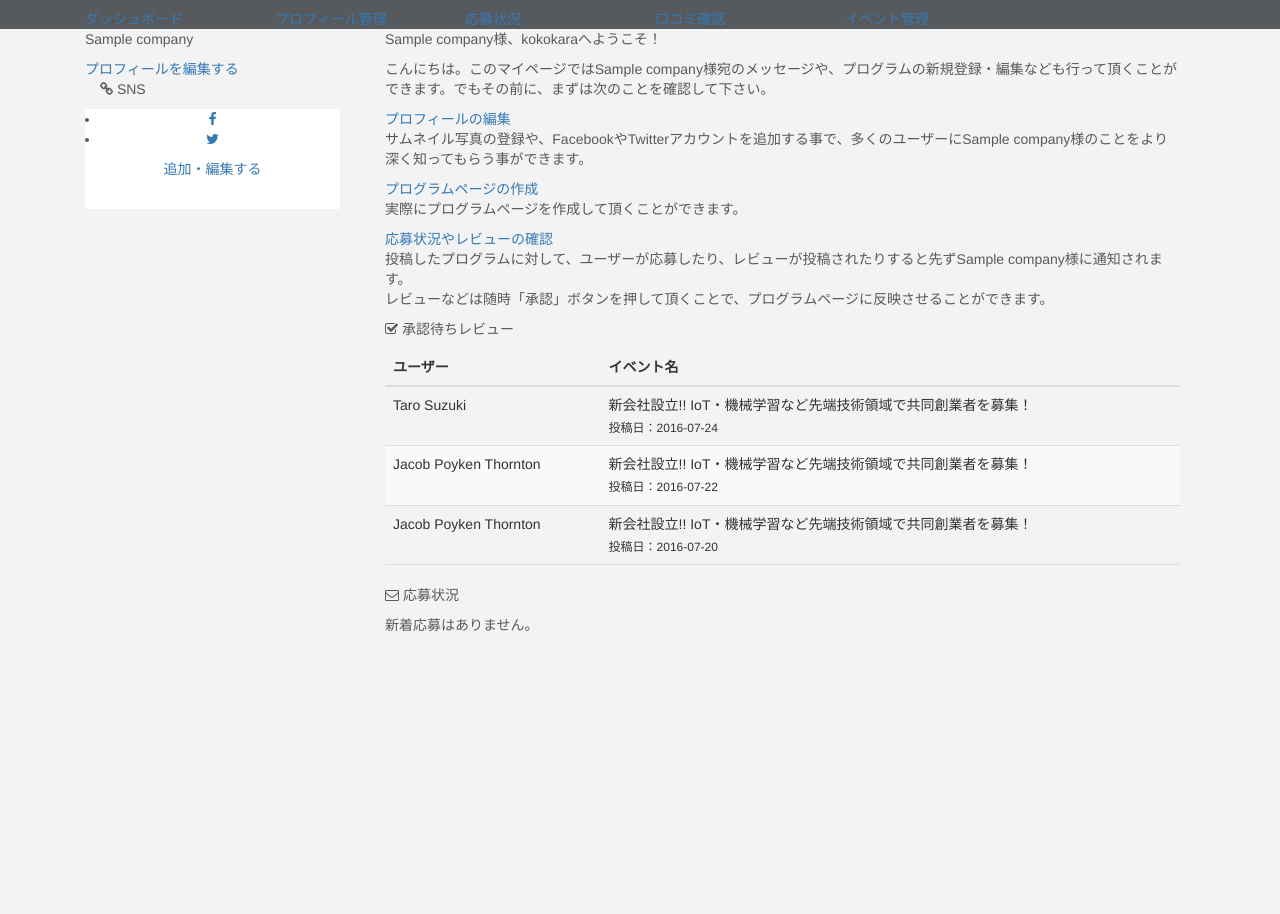
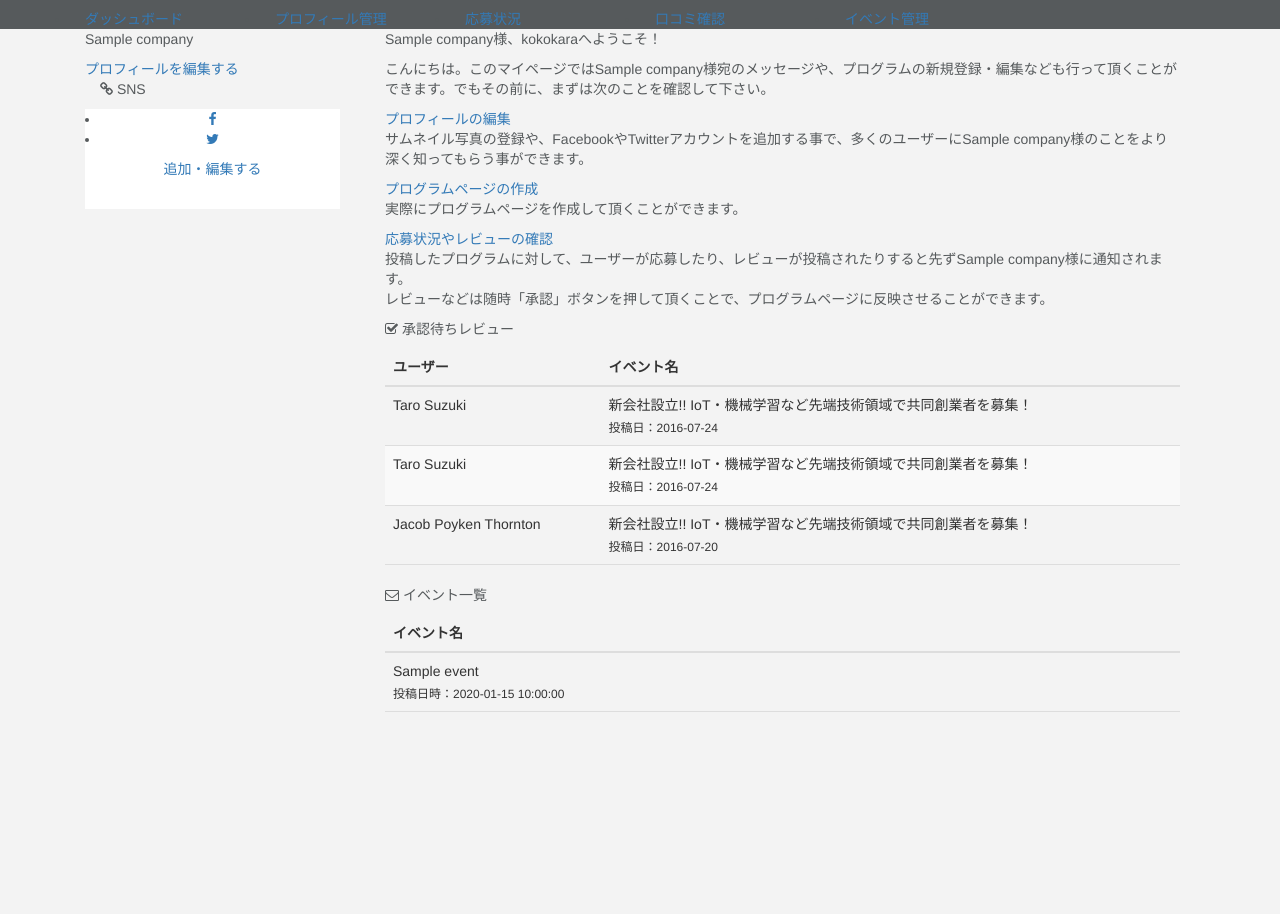
Before and after one commit to obakekuchibiru/kokokara, a CakePHP app: the page made by app/View/Companies/index.ctp in a window 1280 px wide. Shown: the part 84-998 px from the top of the page. Run offline with PHP 8.4 and a stand-in for CakePHP, Linux system fonts and the light colour scheme; the template is opened without the code that fills it: most values are stand-ins (such as "Sample title", 1, 10 or a date in 2020); data that the repository does not hold is empty; some libraries are stand-ins or nearby versions; some web fonts are replaced.

Commit message:
displaying posts on process

```diff
--- a/app/View/Companies/index.ctp
+++ b/app/View/Companies/index.ctp
@@ -84,12 +84,10 @@
                   </div>
                   <div class="raw clearfix dash-elm">
                     <div class="col-xs-12 title-bar">
-                      <p><i class="fa fa-envelope-o" aria-hidden="true"></i> 応募状況</p>
+                      <p><i class="fa fa-envelope-o" aria-hidden="true"></i> イベント一覧</p>
                     </div>
                     <div class="col-xs-12 dash-article" style="height:300px;">
-                      <p>
-                        新着応募はありません。
-                      </p>
+                      <? echo $this->element('lists/uploaded-events-lists'); ?>
                     </div>
                   </div>
                 </div>
--- /dev/null
+++ b/app/View/Elements/lists/inside-foreach-eventlist.ctp
@@ -0,0 +1,6 @@
+<tr data-href="http://localhost/kokokara/Events/view/<? echo $event['Event']['id'] ?>">
+  <td>
+    <? echo $event['Event']['title'] ?>
+    <p style="margin:0;padding:0;padding-top:5px;font-size:12px;">投稿日時：<? echo $event['Event']['created'] ?></p>
+  </td>
+</tr>
--- /dev/null
+++ b/app/View/Elements/lists/uploaded-events-lists.ctp
@@ -0,0 +1,27 @@
+<script>
+jQuery( function($) {
+	$('tbody tr[data-href]').addClass('clickable').click( function() {
+		window.location = $(this).attr('data-href');
+	}).find('a').hover( function() {
+		$(this).parents('tr').unbind('click');
+	}, function() {
+		$(this).parents('tr').click( function() {
+			window.location = $(this).attr('data-href');
+		});
+	});
+});
+</script>
+<table class="table">
+  <thead>
+    <tr>
+      <th style="font-weight:light;">イベント名</th>
+    </tr>
+  </thead>
+  <tbody class="dashboard-lists">
+    <?
+    foreach ($events as $event){
+      echo $this->element('lists/inside-foreach-eventlist');
+    }
+    ?>
+  </tbody>
+</table>
--- a/app/View/Elements/lists/waiting-reviews.ctp
+++ b/app/View/Elements/lists/waiting-reviews.ctp
@@ -26,14 +26,14 @@ jQuery( function($) {
         <p style="margin:0;padding:0;padding-top:5px;font-size:12px;">投稿日：2016-07-24</p>
       </td>
     </tr>
-    <tr>
-      <td>Jacob Poyken Thornton</td>
+		<tr data-href="http://www.webantena.net/">
+      <td>Taro Suzuki</td>
       <td>
         新会社設立!! IoT・機械学習など先端技術領域で共同創業者を募集！
-        <p style="margin:0;padding:0;padding-top:5px;font-size:12px;">投稿日：2016-07-22</p>
+        <p style="margin:0;padding:0;padding-top:5px;font-size:12px;">投稿日：2016-07-24</p>
       </td>
     </tr>
-    <tr>
+		<tr>
       <td>Jacob Poyken Thornton</td>
       <td>
         新会社設立!! IoT・機械学習など先端技術領域で共同創業者を募集！
```
